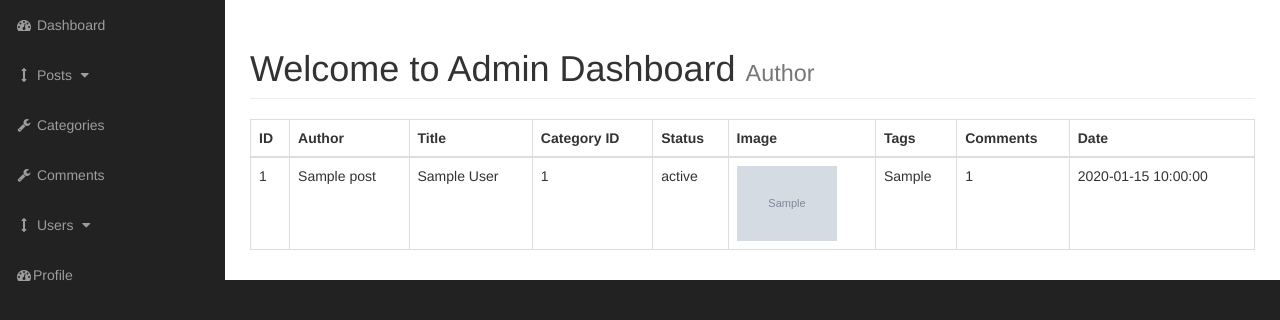
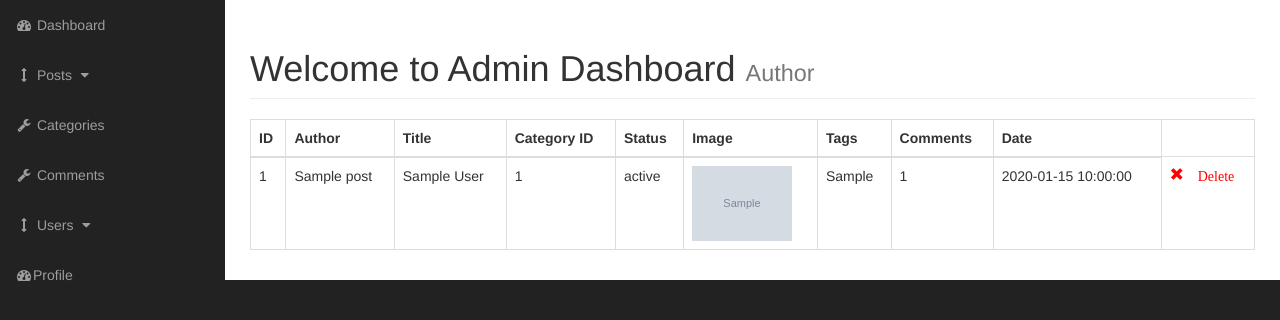
Before and after one commit to naveen-ku/Content-Management-System, a PHP site: page /admin/posts.php in a window 1280 px wide. Shown: the part 51-371 px from the top of the page. Run offline with PHP 8.4, Linux system fonts and the light colour scheme; tables that the repository leaves empty or names only in its code hold one stand-in row (values such as "Sample post"); grey boxes marked "Sample" are stand-in pictures; data that the repository does not hold is empty; a stand-in replaces the project's code that opens the database connection; some libraries are stand-ins or nearby versions.

Commit message:
[feat] adds functionality to delete posts from admin panel

```diff
--- a/admin/includes/view_all_posts.php
+++ b/admin/includes/view_all_posts.php
@@ -38,9 +38,24 @@
             echo " <td>{$post_tags}</td>";
             echo " <td>{$post_comment_count}</td>";
             echo " <td>{$post_date}</td>";
+            echo " <td><a href='posts.php?delete={$post_id}'>
+                                    <span class='glyphicon glyphicon-remove' style='color:red' > Delete</span>
+                                    </a></td>";
+
             echo "</tr>";
         }
         ?>
 
     </tbody>
 </table>
+
+<?php
+if (isset($_GET['delete'])) {
+    $delete_post_id = $_GET['delete'];
+    $query = "DELETE FROM posts WHERE post_id = {$delete_post_id} ";
+    $delete_query = mysqli_query($connection, $query);
+
+    confirmQuery($delete_query);
+}
+
+?>
```
